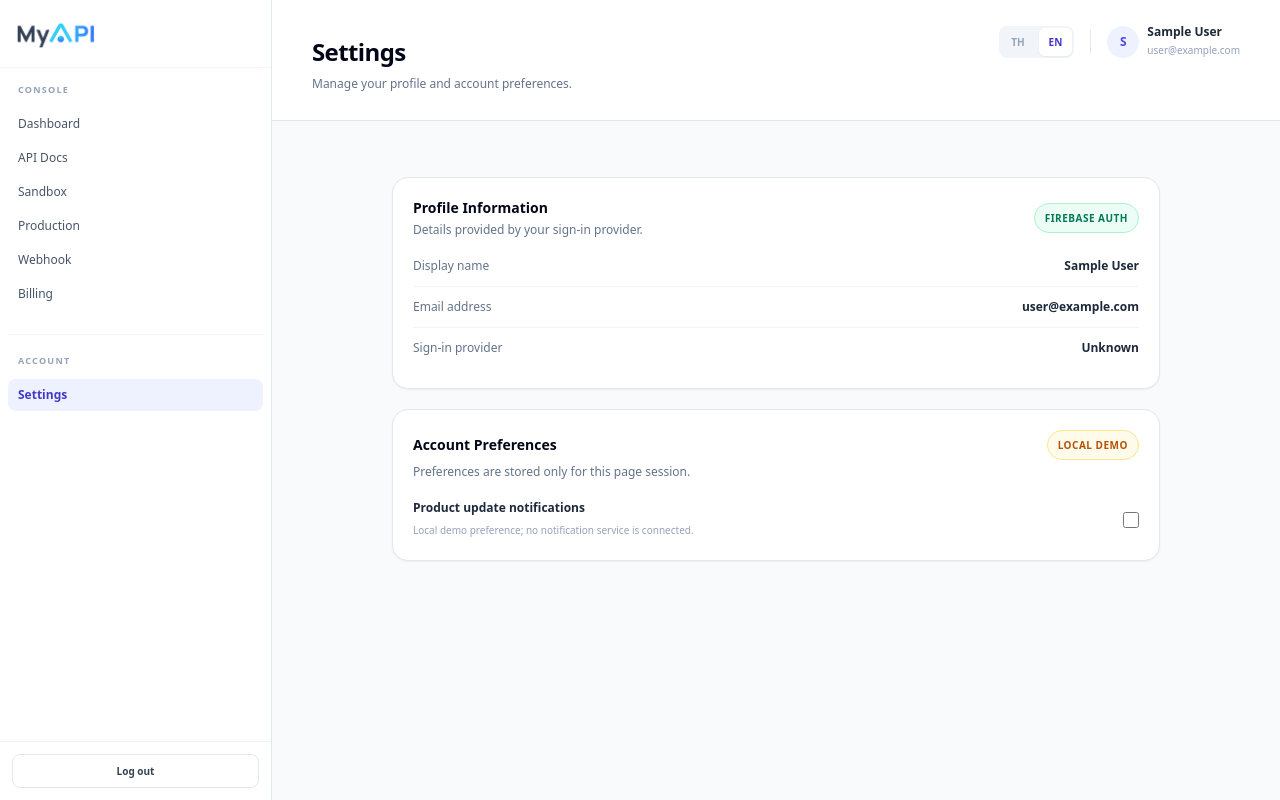
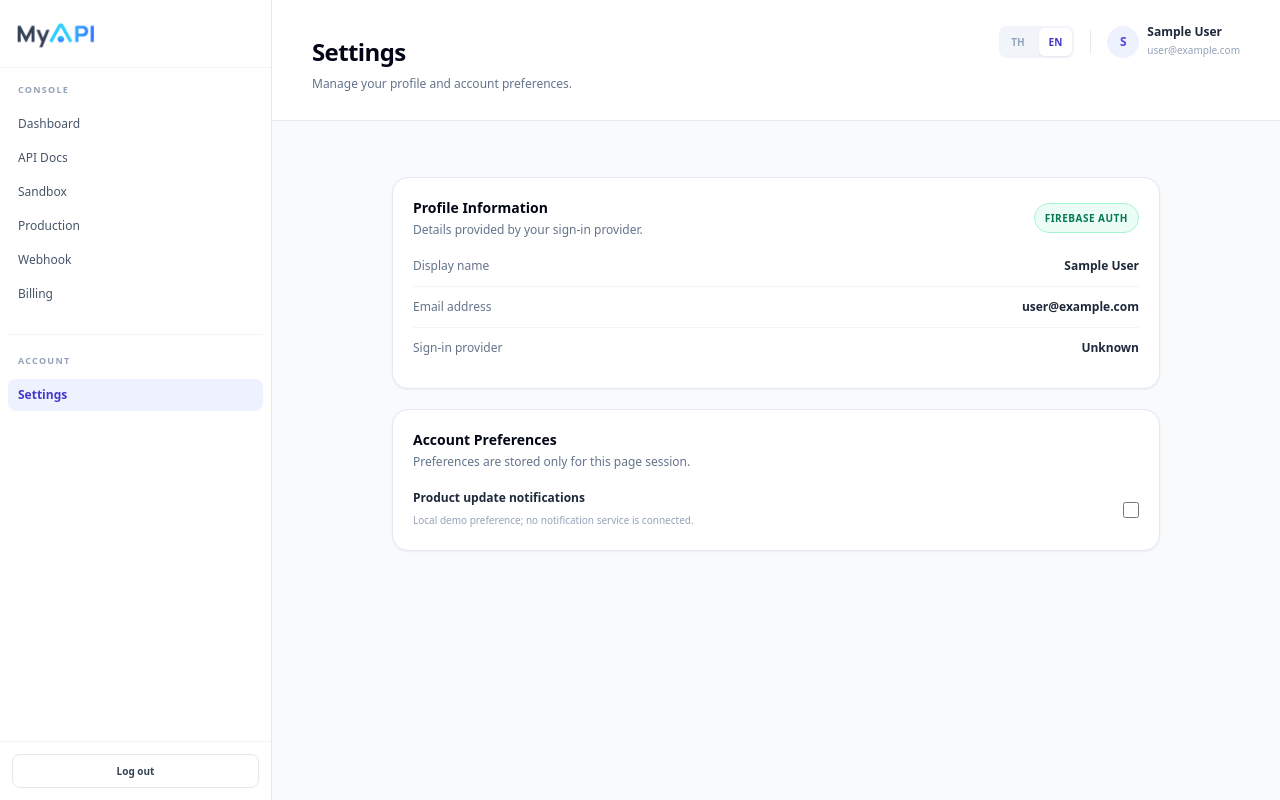
Before and after one commit to YadaSarakoon/MYAPI-Front-End, a React (Vite) app: page /settings in a window 1280 px wide. Built offline with nearby package versions, Linux system fonts and the light colour scheme; no server answers; sample sign-in values are in the browser's storage.

Commit message:
update setting page

```diff
--- a/src/features/settings/SettingsPage.tsx
+++ b/src/features/settings/SettingsPage.tsx
@@ -60,11 +60,10 @@ export function SettingsPage() {
                   key={code}
                   type="button"
                   onClick={() => setLang(code)}
-                  className={`rounded-md px-2.5 py-1 text-[10px] font-bold transition ${
-                    lang === code
+                  className={`rounded-md px-2.5 py-1 text-[10px] font-bold transition ${lang === code
                       ? 'bg-white text-indigo-700 shadow-sm'
                       : 'text-slate-400 hover:text-slate-600'
-                  }`}
+                    }`}
                 >
                   {code}
                 </button>
@@ -77,7 +76,7 @@ export function SettingsPage() {
       />
       <PageContainer className="!px-6 !py-7 lg:!px-10"><div className="mx-auto max-w-3xl space-y-5">
         <Card><div className="flex flex-wrap items-center justify-between gap-3"><div><h2 className="text-sm font-bold text-slate-950">{copy.profile}</h2><p className="mt-1 text-xs text-slate-500">{copy.profileHint}</p></div><Badge tone="emerald">Firebase Auth</Badge></div><div className="mt-5 divide-y divide-slate-100">{[{ label: copy.displayName, value: user?.displayName || copy.notProvided }, { label: copy.email, value: user?.email || copy.notAvailable }, { label: copy.provider, value: provider }].map((field) => <div key={field.label} className="flex flex-wrap justify-between gap-2 py-3 first:pt-0"><span className="text-xs text-slate-500">{field.label}</span><span className="text-xs font-semibold text-slate-800">{field.value}</span></div>)}</div></Card>
-        <Card><div className="flex flex-wrap items-center justify-between gap-3"><h2 className="text-sm font-bold text-slate-950">{copy.preferences}</h2><Badge tone="amber">Local demo</Badge></div><p className="mt-1 text-xs text-slate-500">{copy.preferencesHint}</p><label className="mt-5 flex items-center justify-between gap-4"><span><span className="block text-xs font-semibold text-slate-800">{copy.notifications}</span><span className="mt-1 block text-[10px] text-slate-400">{copy.notificationHint}</span></span><input type="checkbox" checked={preferences.productUpdateNotifications} onChange={(event) => setPreferences({ productUpdateNotifications: event.target.checked })} className="h-4 w-4 accent-indigo-600" /></label></Card>
+        <Card><div className="flex flex-wrap items-center justify-between gap-3"><h2 className="text-sm font-bold text-slate-950">{copy.preferences}</h2></div><p className="mt-1 text-xs text-slate-500">{copy.preferencesHint}</p><label className="mt-5 flex items-center justify-between gap-4"><span><span className="block text-xs font-semibold text-slate-800">{copy.notifications}</span><span className="mt-1 block text-[10px] text-slate-400">{copy.notificationHint}</span></span><input type="checkbox" checked={preferences.productUpdateNotifications} onChange={(event) => setPreferences({ productUpdateNotifications: event.target.checked })} className="h-4 w-4 accent-indigo-600" /></label></Card>
       </div></PageContainer>
     </main>
   </div>;
```
